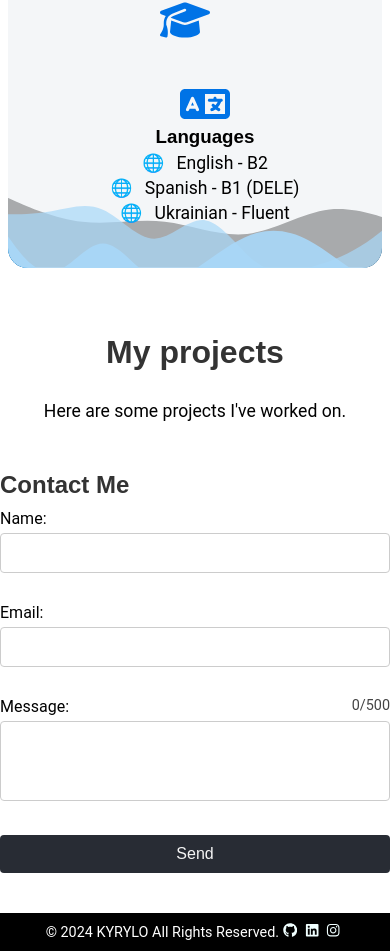
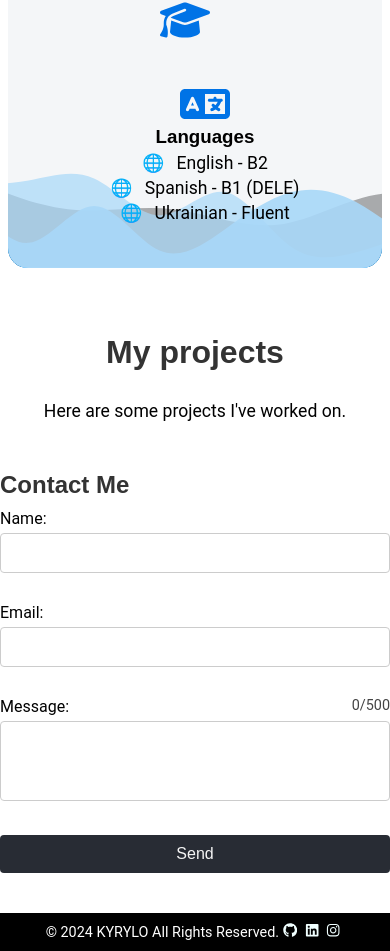
Before and after one commit to KusLife/partafolio-react, a React (Create React App) app: page / in a window 390 px wide. Shown: the part 801-1752 px from the top of the page. Built offline with nearby package versions, Linux system fonts and the light colour scheme.

Commit message:
added media query to the waves on little screan (phone)

```diff
--- a/src/components/About.css
+++ b/src/components/About.css
@@ -175,4 +175,20 @@ h2 {
   .icon {
     margin: 1%;
   }
+
+  .wave-background svg {
+    position: absolute;
+    bottom: 0;
+    left: -12%;
+    width: 140%;
+    z-index: -1; /* Ensures the wave stays behind the content */
+    will-change: transform; /* Optimizes performance */
+  }
+
+  .wave-background svg:nth-child(1) { bottom: 0; }
+  .wave-background svg:nth-child(2) { bottom: -10px; }
+  .wave-background svg:nth-child(3) { bottom: -20px; }
+
+
+
 }
--- a/src/components/About.js
+++ b/src/components/About.js
@@ -110,7 +110,7 @@ function About() {
             transform:  `translate(${waveOffsets[0] * 10}px, ${waveOffsets[0] * 5}px)`,
           }}>
           <path
-            // fill="#0073e6"
+            fill="#000000"
             d="M0,64L48,85.3C96,107,192,149,288,160C384,171,480,149,576,160C672,171,768,213,864,202.7C960,192,1056,128,1152,117.3C1248,107,1344,149,1392,160L1440,171V320H1392C1344,320,1248,320,1152,320C1056,320,960,320,864,320C768,320,672,320,576,320C480,320,384,320,288,320C192,320,96,320,48,320L0,320Z"
           ></path>
         </svg>
```
